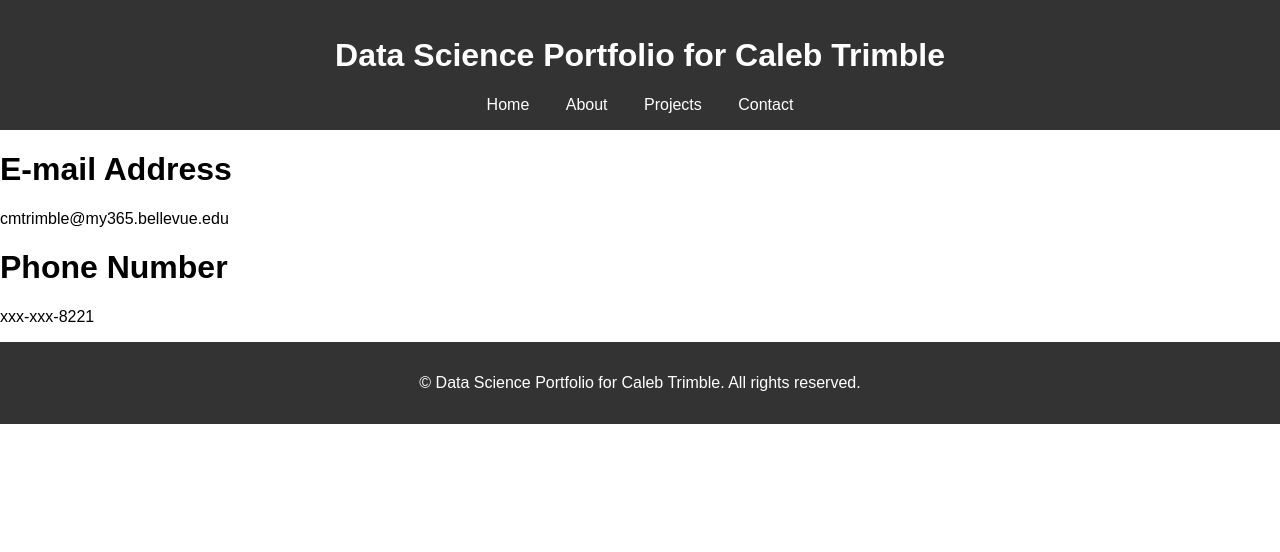
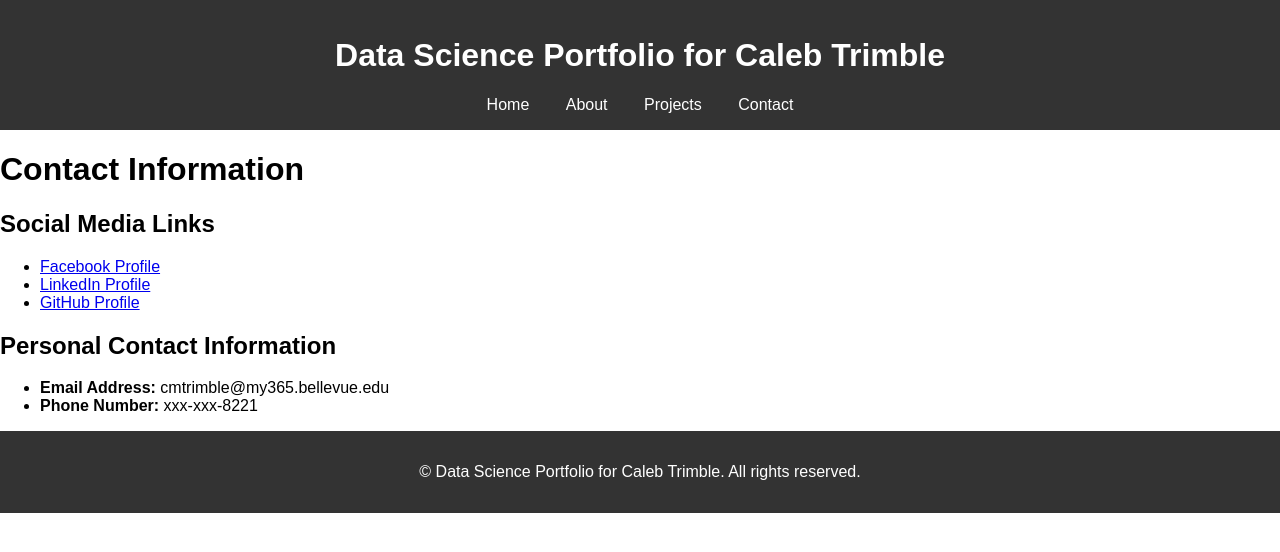
Before and after one commit to cmtrimble/cmtrimble.github.io, a Jekyll site: the page built from contact.md, in a window 1280 px wide. Shown: the top 552 px of the page. Built offline with Jekyll 4.4.1, drawn with Linux system fonts in a browser that asks for light colours.

Commit message:
Update contact.md

```diff
--- a/contact.md
+++ b/contact.md
@@ -3,8 +3,13 @@ layout: default
 title: Contact Me
 permalink: /contact/
 ---
-# E-mail Address
-cmtrimble@my365.bellevue.edu
+# Contact Information
 
-# Phone Number
-xxx-xxx-8221
+## Social Media Links
+- [Facebook Profile](https://www.facebook.com/CalebTMoney/about/)
+- [LinkedIn Profile](www.linkedin.com/in/caleb-trimble)
+- [GitHub Profile](cmtrimble.github.io)
+
+## Personal Contact Information
+- **Email Address:** cmtrimble@my365.bellevue.edu
+- **Phone Number:** xxx-xxx-8221
```
